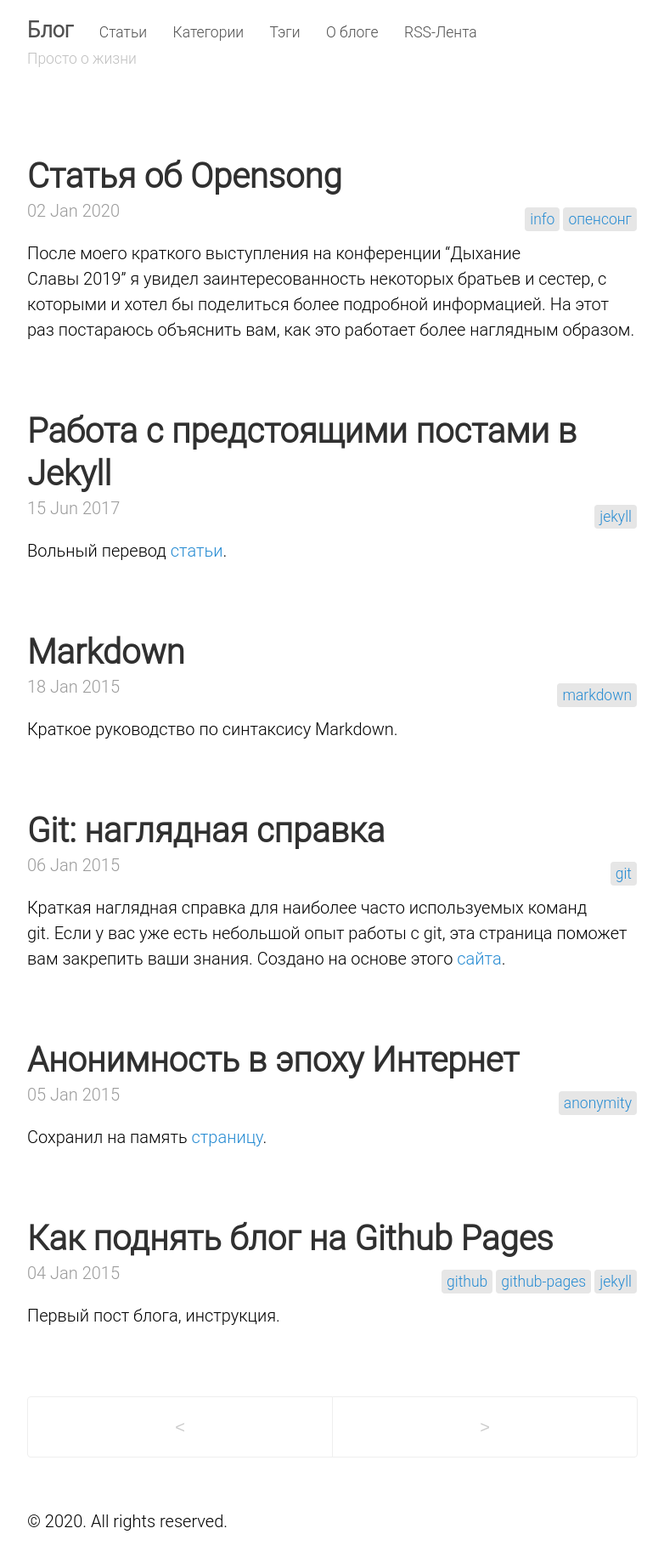
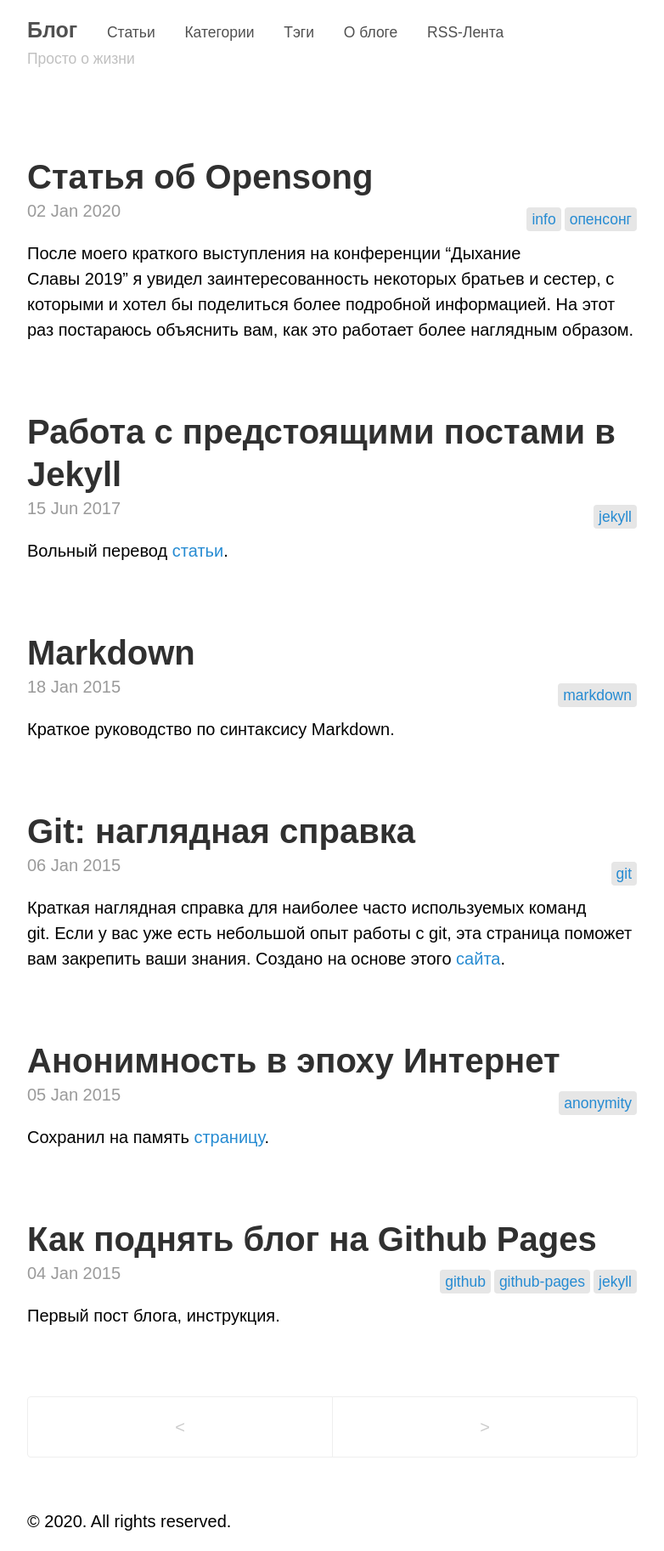
Before and after one commit to SergKnyz/alexblog, a Jekyll site: the page built from index.html, in a window 1280 px wide. Shown: the whole page at 85% size, without its empty margins (248-1030 px from the left). Built offline with Jekyll 4.4.1, drawn with Linux system fonts in a browser that asks for light colours; a script that is not in the unit is left out; the list of posts is cut into pages by our own code.

Commit message:
Update poole.css

```diff
--- a/public/css/poole.css
+++ b/public/css/poole.css
@@ -48,7 +48,7 @@ body {
 }
 
 html {
-  font-family: "Roboto Light", Roboto Light, Arial, sans-serif;
+  font-family: "Roboto Regular", Roboto Regular, Arial, sans-serif;
   font-size: 16px;
   line-height: 1.5;
 }
```
